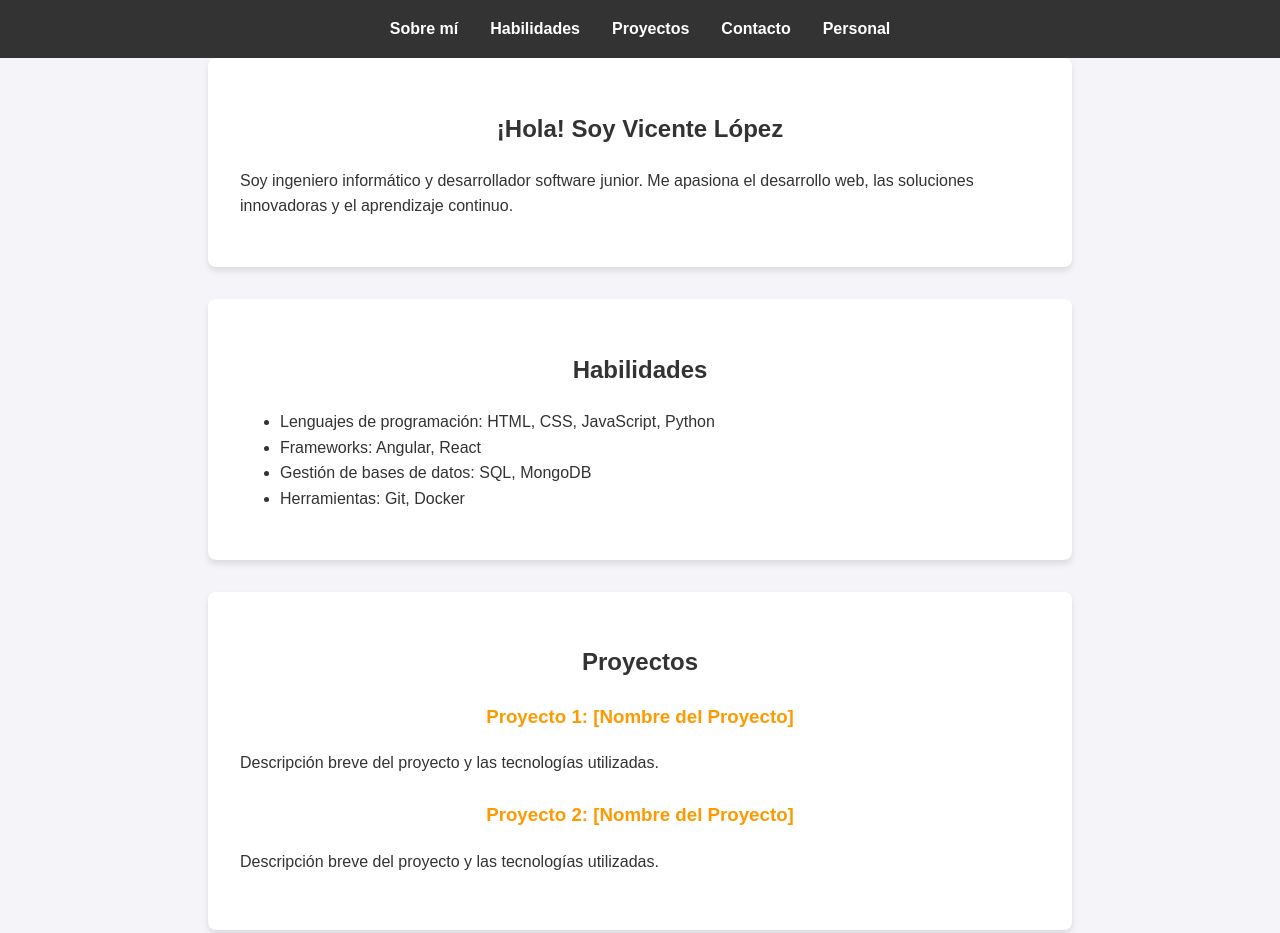
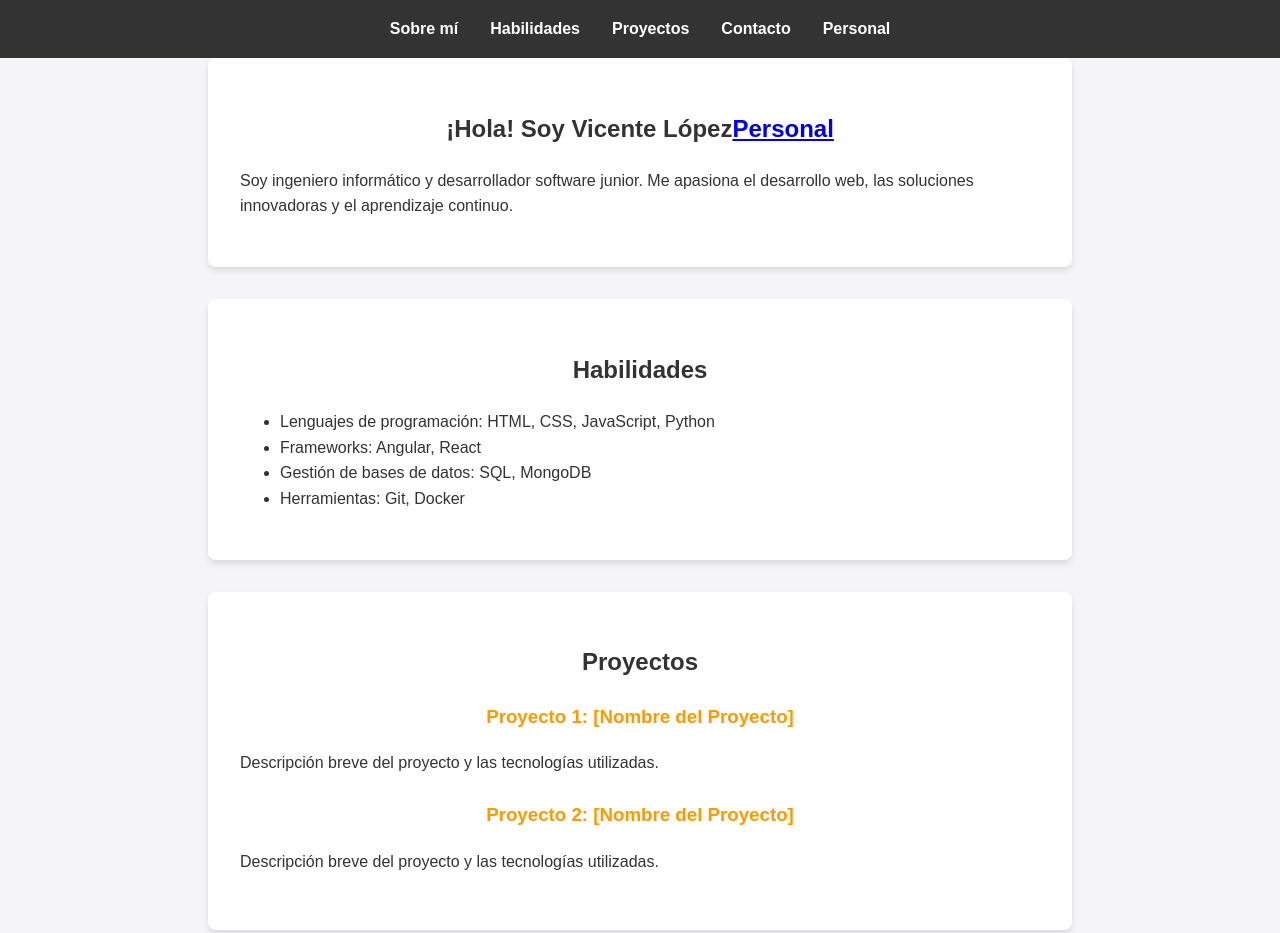
Before and after one commit to lopezvcnt/lopezvcnt.github.io, a plain HTML site: page index.html in a window 1280 px wide. Shown: the top 933 px of the page. Drawn offline with Linux system fonts and the light colour scheme.

Commit message:
Update index.html

```diff
--- a/index.html
+++ b/index.html
@@ -20,7 +20,7 @@
     </header>
 
     <section id="sobre-mi">
-        <h1>¡Hola! Soy Vicente López</h1>
+        <h1>¡Hola! Soy Vicente López<a href="personal.html">Personal</a></h1>
         <p>Soy ingeniero informático y desarrollador software junior. Me apasiona el desarrollo web, las soluciones innovadoras y el aprendizaje continuo.</p>
     </section>
 
```
